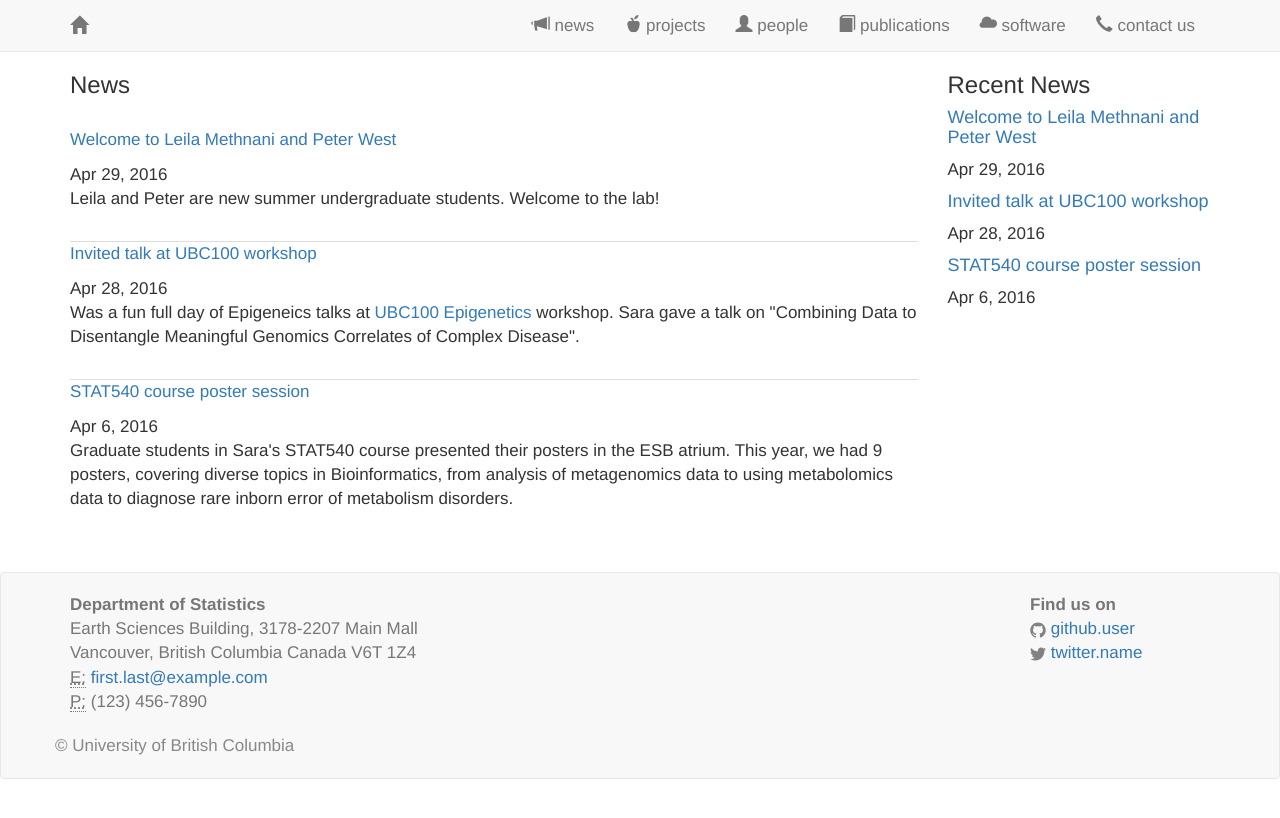
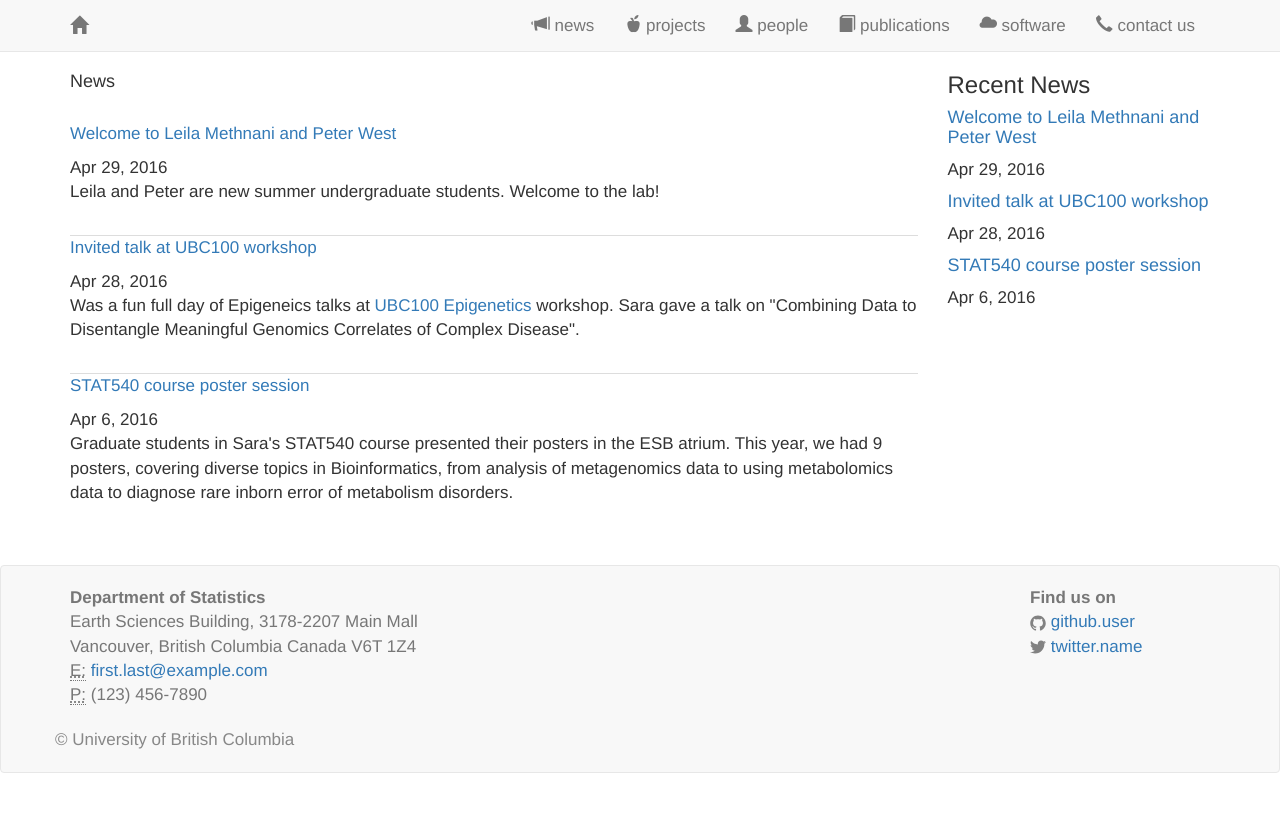
Before and after one commit to saramostafavi/saramostafavi.github.io, a Jekyll site: the page built from news/index.html, in a window 1280 px wide. Shown: the top 818 px of the page. Built offline with Jekyll 4.4.1, drawn with Linux system fonts in a browser that asks for light colours; nearby versions of some CDN libraries; the list of posts is cut into pages by our own code; a style sheet for code colours, icons or effects is not loaded.

Commit message:
Update index.html

```diff
--- a/news/index.html
+++ b/news/index.html
@@ -2,7 +2,7 @@
 layout: page
 ---
 
-<h3 class="news">News</h3>
+<h4 class="news">News</h4>
 
 {% for post in paginator.posts %}
 
```
